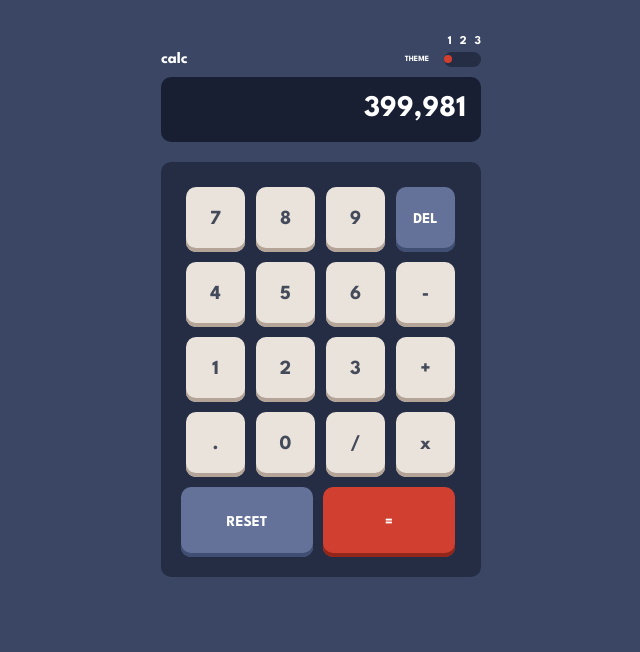
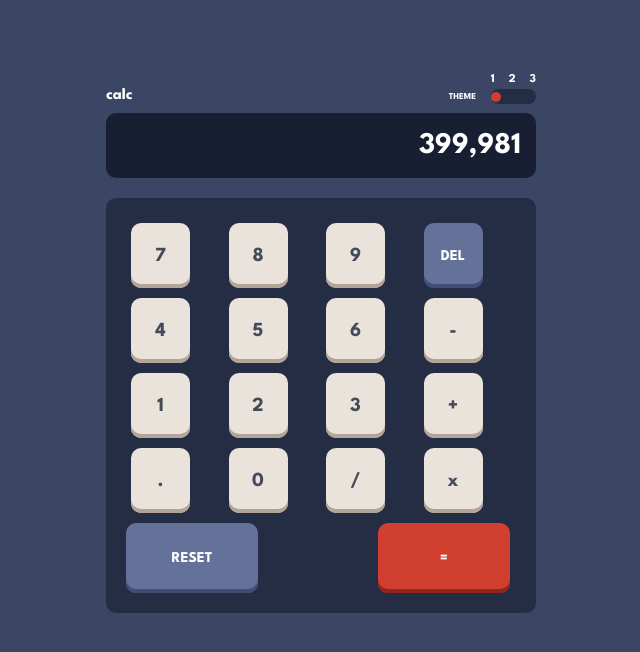
Before and after one commit to eben-arkoh-amoah/Frontend-mentor-calculator-app, a plain HTML site: page index.html in a window 1280 px wide. Shown: the whole page, without its empty margins (319-959 px from the left). Drawn offline with Linux system fonts and the light colour scheme.

Commit message:
writting desktop media query for the header

```diff
--- a/assets/style/style.css
+++ b/assets/style/style.css
@@ -187,3 +187,35 @@ border-radius: 10px;
      color: var(--answer-button-color);
      box-shadow: var(--answer-box-shadow);
 }
+
+@media screen and (min-width:700px) {
+
+body{
+    padding: 5%;
+}
+
+    .wrapper{
+        width: 450px;
+    }
+
+
+#theme-number{
+    column-gap: 14px;
+    padding-left: 60px;
+}
+
+#color-theme{
+    font-size: 9px;
+    height: 13px;
+}
+
+#color-theme-switch{
+    width: 45px;
+}
+
+#switch{
+    position: absolute;
+    height: 10px;
+    width: 10px;
+}
+}
```
